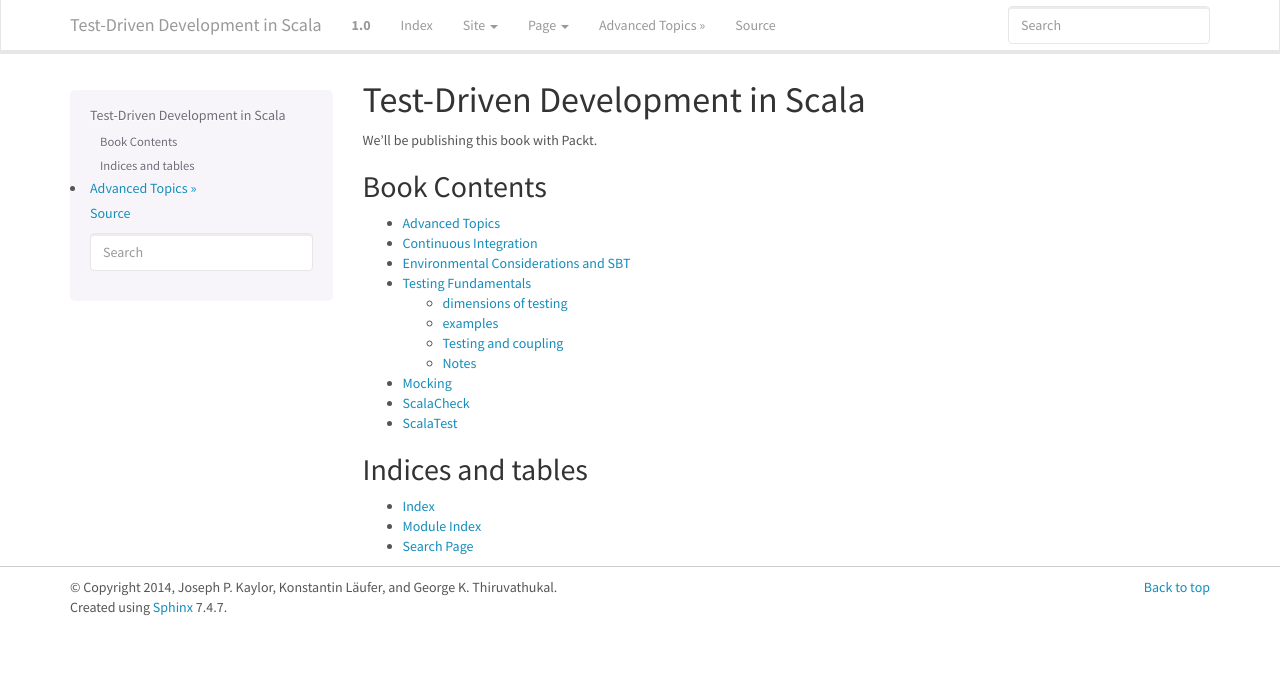
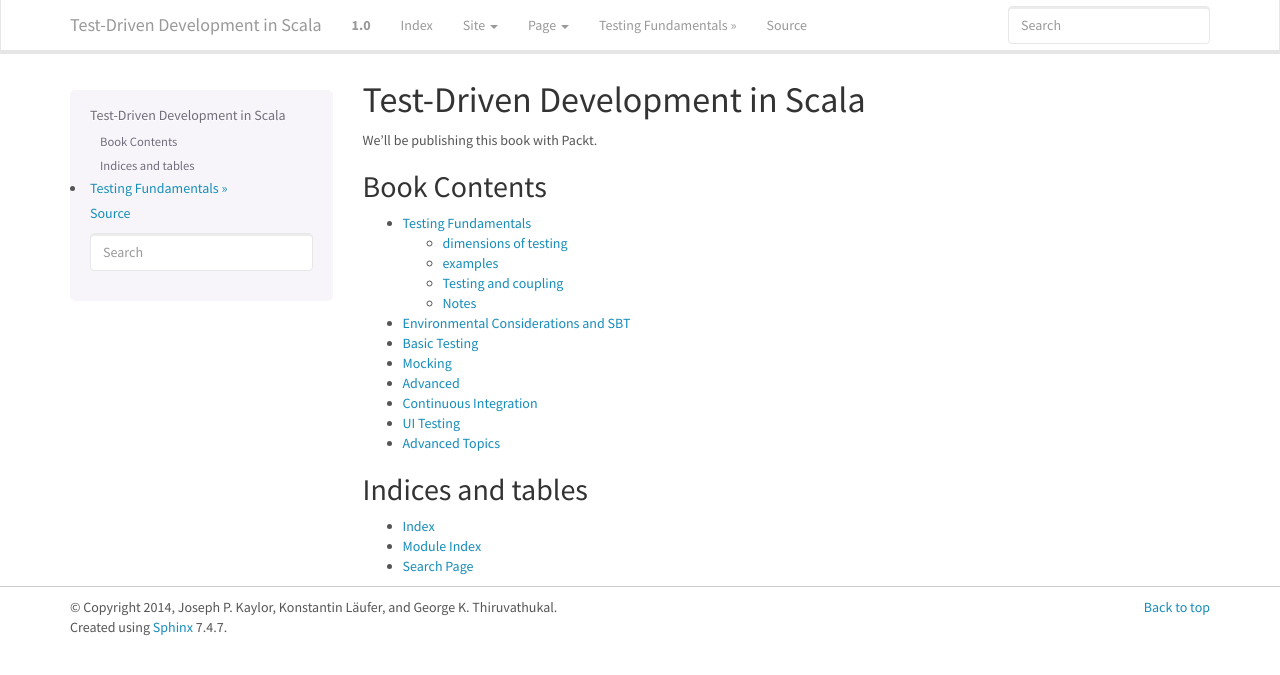
Before and after one commit to LoyolaChicagoBooks/scala-tdd, a Sphinx documentation site: the page built from source/index.rst, in a window 1280 px wide. Shown: the top 675 px of the page. Built offline with Sphinx 7.4.7, drawn with Linux system fonts in a browser that asks for light colours.

Commit message:
put chapter structure in sync with Trello card

```diff
--- a/source/scalatest.rst
+++ b/source/basicjava.rst
@@ -1,5 +1,5 @@
-ScalaTest
-============
+Basic Testing
+=============
 
 - almost like a meta-framework that supports a broad range of testing styles
 - great way to get started with Scala as a team
--- /dev/null
+++ b/source/cpdctesting.rst
@@ -0,0 +1,7 @@
+Advanced Topics
+=================
+
+- Testing Web Apps/Services (Play)
+- Testing Concurrent/Parallel/Distributed Code
+- Test and Coupling
+- Performance Testing?
--- a/source/index.rst
+++ b/source/index.rst
@@ -15,13 +15,14 @@
 .. toctree::
    :maxdepth: 2
 
+   fundamentals.rst
+   environment.rst
+   basicjava.rst
+   mocking.rst
    advanced.rst
    ci.rst
-   environment.rst
-   fundamentals.rst
-   mocking.rst
-   scalacheck.rst
-   scalatest.rst
+   uitesting.rst
+   cpdctesting.rst
 
 
 Indices and tables
--- a/source/scalacheck.rst
+++ /dev/null
@@ -1,4 +0,0 @@
-ScalaCheck
-===============
-
-Details to follow.
--- /dev/null
+++ b/source/uitesting.rst
@@ -0,0 +1,2 @@
+UI Testing
+==========
```
Also changed, not shown: source/advanced.rst (+3 -6 lines), 1 other file.
